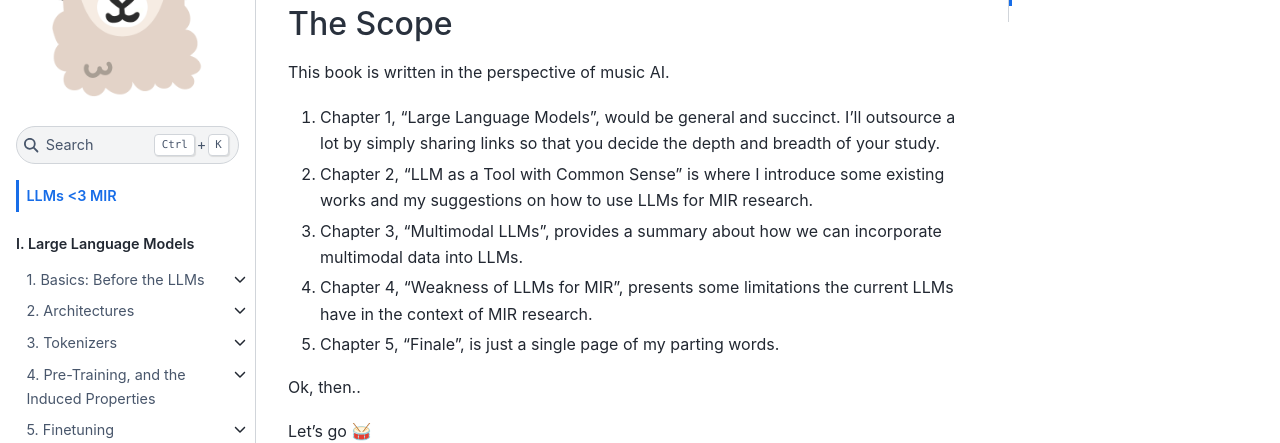
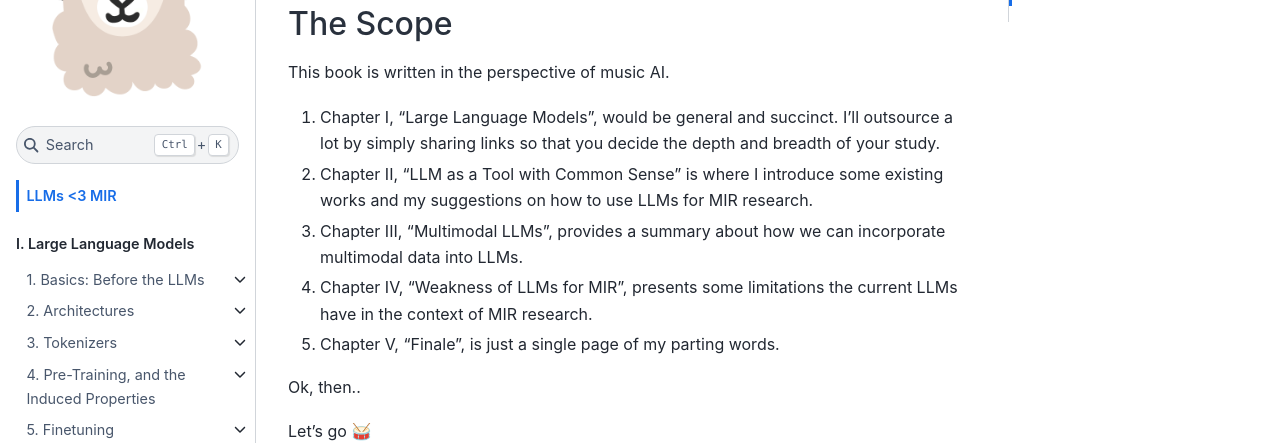
Before and after one commit to llms-heart-mir/tutorial, a Jupyter Book: the page built from book/intro.md, in a window 1280 px wide and 900 px high, scrolled down 516 px. Shown: the part 153-596 px from the top of the window. Built offline with Jupyter Book 1.0.4 settings and Sphinx 7.4.7 and the Sphinx Book theme 1.1.4, drawn with Linux system fonts in a browser that asks for light colours.

Commit message:
update chapter indexing

```diff
--- a/book/intro.md
+++ b/book/intro.md
@@ -18,11 +18,11 @@ This book is my invitation to the field and the ideas, hope you like it.
 
 This book is written in the perspective of music AI.
 
-1. Chapter 1, "Large Language Models", would be general and succinct. I'll outsource a lot by simply sharing links so that you decide the depth and breadth of your study.
-2. Chapter 2, "LLM as a Tool with Common Sense" is where I introduce some existing works and my suggestions on how to use LLMs for MIR research.
-3. Chapter 3, "Multimodal LLMs", provides a summary about how we can incorporate multimodal data into LLMs.
-4. Chapter 4, "Weakness of LLMs for MIR", presents some limitations the current LLMs have in the context of MIR research.
-5. Chapter 5, "Finale", is just a single page of my parting words.
+1. Chapter I, "Large Language Models", would be general and succinct. I'll outsource a lot by simply sharing links so that you decide the depth and breadth of your study.
+2. Chapter II, "LLM as a Tool with Common Sense" is where I introduce some existing works and my suggestions on how to use LLMs for MIR research.
+3. Chapter III, "Multimodal LLMs", provides a summary about how we can incorporate multimodal data into LLMs.
+4. Chapter IV, "Weakness of LLMs for MIR", presents some limitations the current LLMs have in the context of MIR research.
+5. Chapter V, "Finale", is just a single page of my parting words.
 
 Ok, then..
 
```
